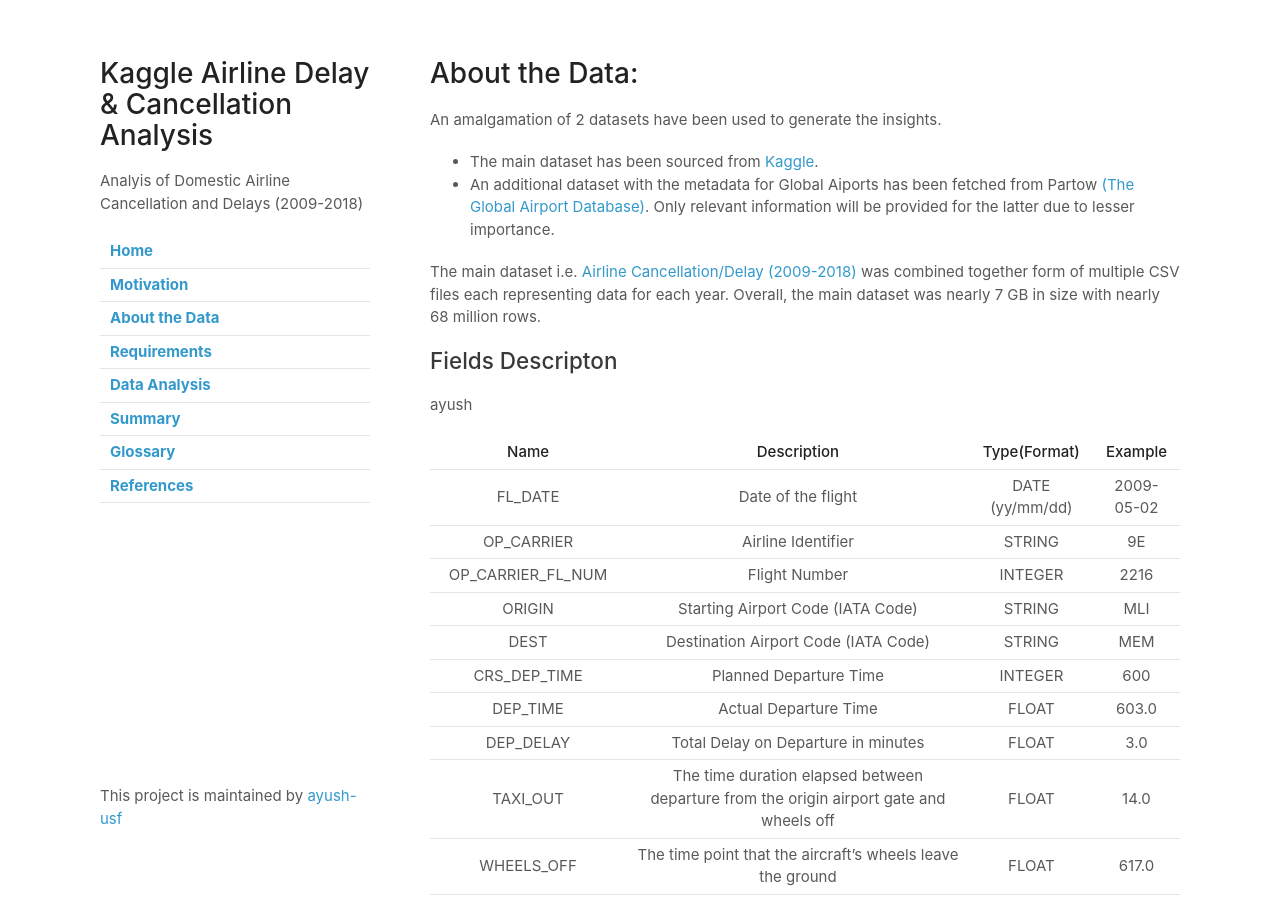
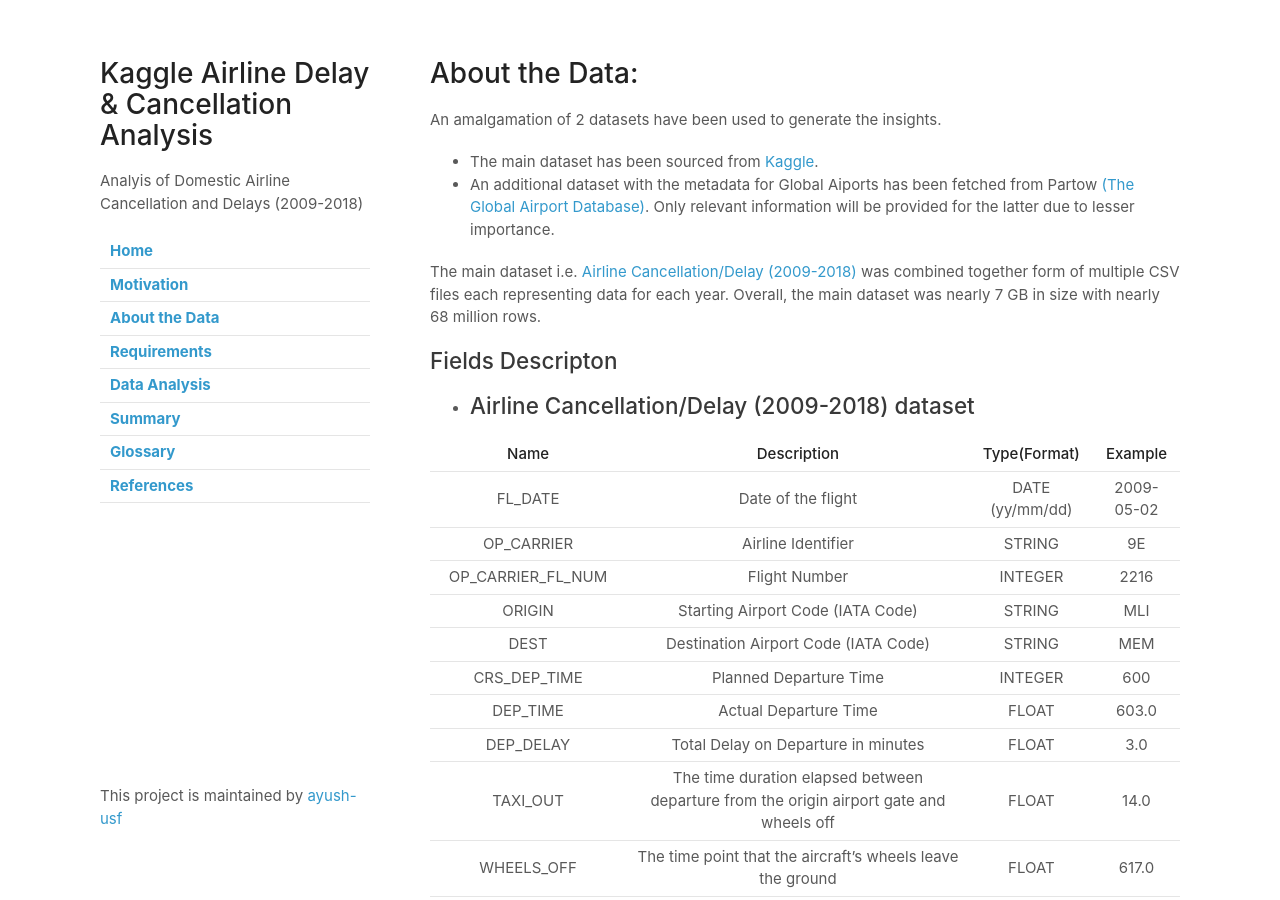
Before and after one commit to ayush-usf/Kaggle-Airline-Data-Analysis, a Jekyll site: the page built from about.md, in a window 1280 px wide and 900 px high. Built offline with Jekyll 4.4.1, drawn with Linux system fonts in a browser that asks for light colours; our own code applies the rules of GitHub Pages for plain Markdown files.

Commit message:
Update about.md

```diff
--- a/about.md
+++ b/about.md
@@ -10,7 +10,7 @@ The main dataset i.e. <a target="_blank" href="https://www.kaggle.com/yuanyuwend
 
 ## Fields Descripton
 
-ayush
+- ## Airline Cancellation/Delay (2009-2018) dataset
 
 **Name**|**Description**|**Type(Format)**|**Example**
 :-----:|:-----:|:-----:|:-----:
@@ -43,7 +43,7 @@ SECURITY\_DELAY|Delay caused by security|FLOAT|0.0
 LATE\_AIRCRAFT\_DELAY|Delay caused by aircraft reaching late|STRING|0.0
 
 ---
--   The Global Airport Database dataset):
+-   ## The Global Airport Database dataset):
 
 **Name**|**Type**|**Example**
 :-----:|:-----:|:-----:
```
